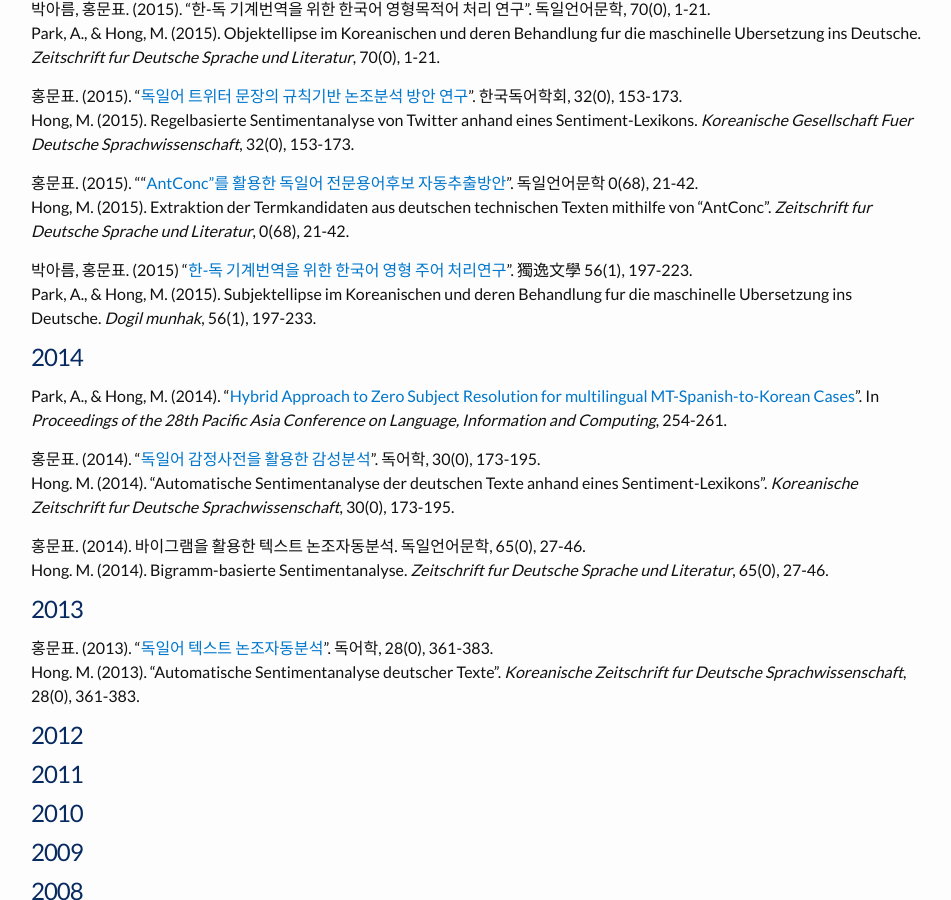
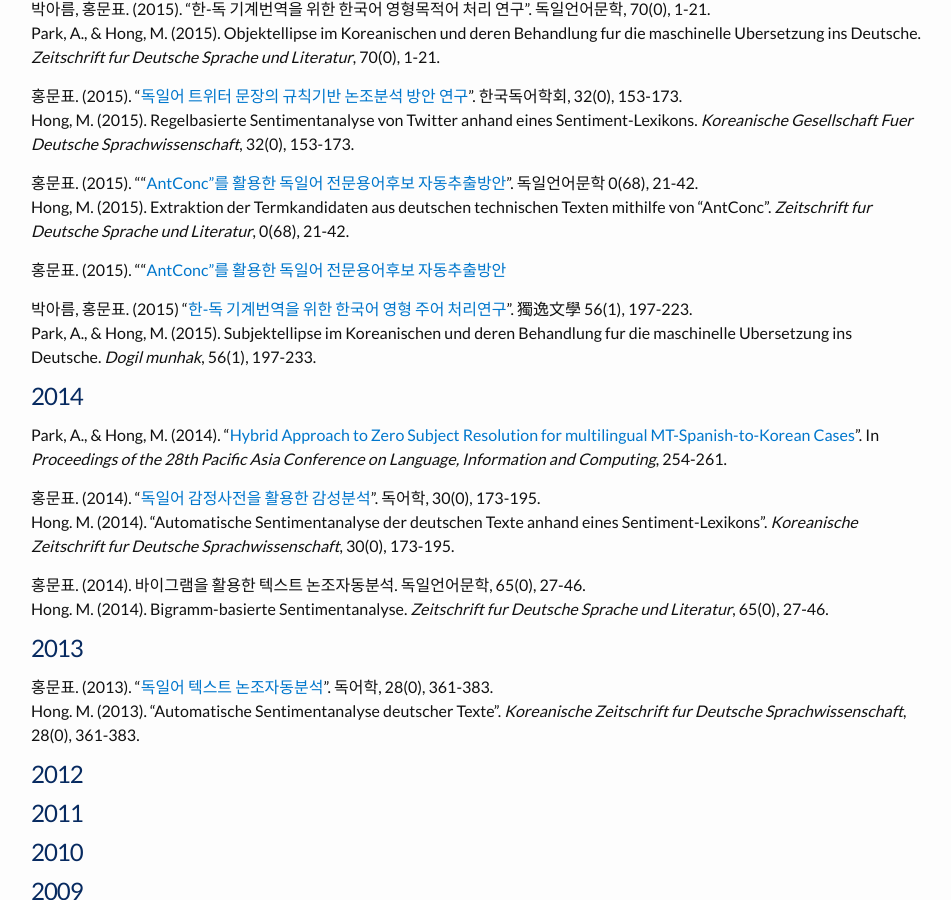
Before and after one commit to skkhmp/skkhmp.github.io, a Jekyll site: the page built from publications.md, in a window 1280 px wide and 900 px high, scrolled down 563 px. Shown: the whole window, without its empty margins (164-1115 px from the left). Built offline with Jekyll 4.4.1, drawn with Linux system fonts in a browser that asks for light colours; some web fonts are replaced.

Commit message:
Update publications.md

```diff
--- a/publications.md
+++ b/publications.md
@@ -24,6 +24,8 @@ Hong, M. (2015). Regelbasierte Sentimentanalyse von Twitter anhand eines Sentime
 홍문표. (2015). ""[AntConc"를 활용한 독일어 전문용어후보 자동추출방안](http://www.riss.or.kr/search/detail/DetailView.do?p_mat_type=1a0202e37d52c72d&control_no=b0f698b20df38d1e47de9c1710b0298d)". 독일언어문학 0(68), 21-42. <br/>
 Hong, M. (2015). Extraktion der Termkandidaten aus deutschen technischen Texten mithilfe von "AntConc". *Zeitschrift fur Deutsche Sprache und Literatur*, 0(68), 21-42.
 
+홍문표. (2015). ""[AntConc"를 활용한 독일어 전문용어후보 자동추출방안](/papers/AntConc를 활용한 독일어 전문용어후보 자동추출방안.pdf)
+
 박아름, 홍문표. (2015) "[한-독 기계번역을 위한 한국어 영형 주어 처리연구](http://www.riss.or.kr/search/detail/DetailView.do?p_mat_type=1a0202e37d52c72d&control_no=c8e69d64922b89fde9810257f7042666)". 獨逸文學 56(1), 197-223. <br/>
 Park, A., & Hong, M. (2015). Subjektellipse im Koreanischen und deren Behandlung fur die maschinelle Ubersetzung ins Deutsche. *Dogil munhak*, 56(1), 197-233.
 
```
